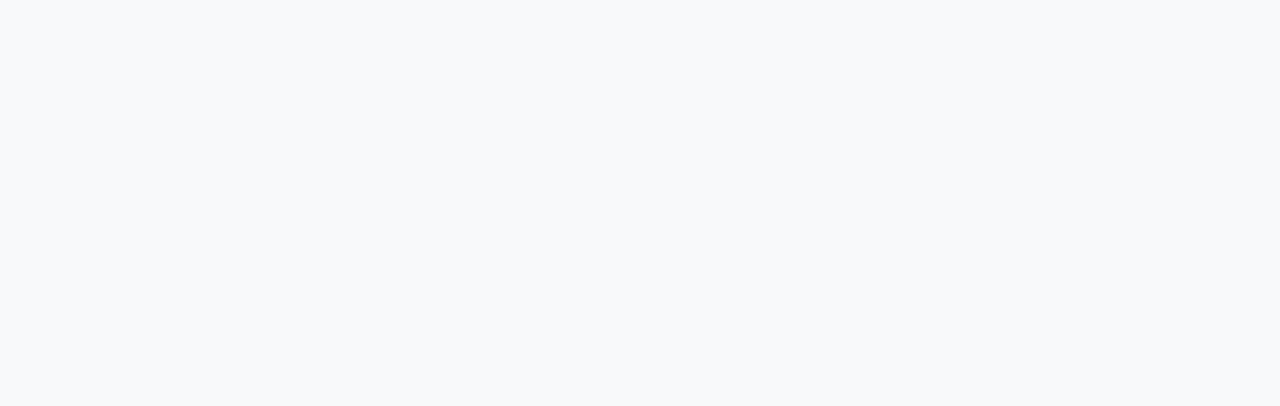
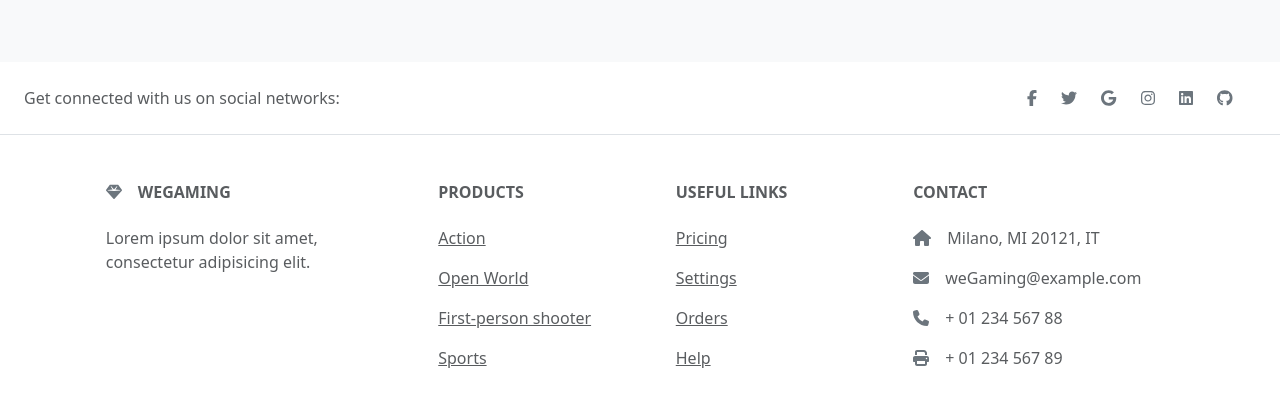
Before and after one commit to zeno9797/ecommerce-develhope, a React (Create React App) app in the folder my-app/: page /product/1 in a window 1280 px wide. Shown: the part 1106-1512 px from the top of the page. Before the commit the page ends 1168 px from the top, so only its background shows below. Built offline with nearby package versions, Linux system fonts and the light colour scheme.

Commit message:
added footer

```diff
--- a/my-app/package.json
+++ b/my-app/package.json
@@ -3,6 +3,10 @@
   "version": "0.1.0",
   "private": true,
   "dependencies": {
+    "@fortawesome/fontawesome-svg-core": "^6.4.0",
+    "@fortawesome/free-brands-svg-icons": "^6.4.0",
+    "@fortawesome/free-solid-svg-icons": "^6.4.0",
+    "@fortawesome/react-fontawesome": "^0.2.0",
     "@testing-library/jest-dom": "^5.16.5",
     "@testing-library/react": "^13.4.0",
     "@testing-library/user-event": "^13.5.0",
--- a/my-app/src/App.tsx
+++ b/my-app/src/App.tsx
@@ -5,6 +5,7 @@ import Product from "./pages/Product";
 import Store from "./pages/Store";
 import { Navbar } from "./components/Navbar";
 import { ShoppingCartProvider } from "./context/ShoppingCartContext";
+import Footer from "./components/Footer";
 
 function App() {
   return (
@@ -21,6 +22,7 @@ function App() {
             />
           </Routes>
         </Container>
+        <Footer />
       </ShoppingCartProvider>
     </>
   );
--- /dev/null
+++ b/my-app/src/components/Footer.tsx
@@ -0,0 +1,171 @@
+import React from "react";
+import { FontAwesomeIcon } from "@fortawesome/react-fontawesome";
+import {
+  faFacebookF,
+  faTwitter,
+  faGoogle,
+  faInstagram,
+  faLinkedin,
+  faGithub,
+} from "@fortawesome/free-brands-svg-icons";
+import {
+  faGem,
+  faHome,
+  faEnvelope,
+  faPhone,
+  faPrint,
+} from "@fortawesome/free-solid-svg-icons";
+
+export default function Footer() {
+  return (
+    <div>
+      <footer className="text-center text-lg-start bg-white text-muted">
+        {/* Section: Social media */}
+        <section className="d-flex justify-content-center justify-content-lg-between p-4 border-bottom">
+          {/* Left */}
+          <div className="me-5 d-none d-lg-block">
+            <span>Get connected with us on social networks:</span>
+          </div>
+          {/* Left */}
+
+          {/* Right */}
+          <div>
+            <a href="/" className="me-4 link-secondary">
+              <FontAwesomeIcon icon={faFacebookF} />
+            </a>
+            <a href="/" className="me-4 link-secondary">
+              <FontAwesomeIcon icon={faTwitter} />
+            </a>
+            <a href="/" className="me-4 link-secondary">
+              <FontAwesomeIcon icon={faGoogle} />
+            </a>
+            <a href="/" className="me-4 link-secondary">
+              <FontAwesomeIcon icon={faInstagram} />
+            </a>
+            <a href="/" className="me-4 link-secondary">
+              <FontAwesomeIcon icon={faLinkedin} />
+            </a>
+            <a href="/" className="me-4 link-secondary">
+              <FontAwesomeIcon icon={faGithub} />
+            </a>
+          </div>
+          {/* Right */}
+        </section>
+        {/* Section: Social media */}
+
+        {/* Section: Links */}
+        <section>
+          <div className="container text-center text-md-start mt-5">
+            {/* Grid row */}
+            <div className="row mt-3">
+              {/* Grid column */}
+              <div className="col-md-3 col-lg-4 col-xl-3 mx-auto mb-4">
+                {/* Content */}
+                <h6 className="text-uppercase fw-bold mb-4">
+                  <FontAwesomeIcon
+                    icon={faGem}
+                    className="me-3 text-secondary"
+                  />
+                  WeGaming
+                </h6>
+                <p>Lorem ipsum dolor sit amet, consectetur adipisicing elit.</p>
+              </div>
+              {/* Grid column */}
+
+              {/* Grid column */}
+              <div className="col-md-2 col-lg-2 col-xl-2 mx-auto mb-4">
+                {/* Links */}
+                <h6 className="text-uppercase fw-bold mb-4">Products</h6>
+                <p>
+                  <a href="#!" className="text-reset">
+                    Action
+                  </a>
+                </p>
+                <p>
+                  <a href="#!" className="text-reset">
+                    Open World
+                  </a>
+                </p>
+                <p>
+                  <a href="#!" className="text-reset">
+                    First-person shooter
+                  </a>
+                </p>
+                <p>
+                  <a href="#!" className="text-reset">
+                    Sports
+                  </a>
+                </p>
+              </div>
+              {/* Grid column */}
+
+              {/* Grid column */}
+              <div className="col-md-3 col-lg-2 col-xl-2 mx-auto mb-4">
+                {/* Links */}
+                <h6 className="text-uppercase fw-bold mb-4">Useful links</h6>
+                <p>
+                  <a href="#!" className="text-reset">
+                    Pricing
+                  </a>
+                </p>
+                <p>
+                  <a href="#!" className="text-reset">
+                    Settings
+                  </a>
+                </p>
+                <p>
+                  <a href="#!" className="text-reset">
+                    Orders
+                  </a>
+                </p>
+                <p>
+                  <a href="#!" className="text-reset">
+                    Help
+                  </a>
+                </p>
+              </div>
+              {/* Grid column */}
+
+              {/* Grid column */}
+              <div className="col-md-4 col-lg-3 col-xl-3 mx-auto mb-md-0 mb-4">
+                {/* Links */}
+                <h6 className="text-uppercase fw-bold mb-4">Contact</h6>
+                <p>
+                  <FontAwesomeIcon
+                    icon={faHome}
+                    className="me-3 text-secondary"
+                  />
+                  Milano, MI 20121, IT
+                </p>
+                <p>
+                  <FontAwesomeIcon
+                    icon={faEnvelope}
+                    className="me-3 text-secondary"
+                  />
+                  weGaming@example.com
+                </p>
+                <p>
+                  <FontAwesomeIcon
+                    icon={faPhone}
+                    className="me-3 text-secondary"
+                  />
+                  + 01 234 567 88
+                </p>
+                <p>
+                  <FontAwesomeIcon
+                    icon={faPrint}
+                    className="me-3 text-secondary"
+                  />
+                  + 01 234 567 89
+                </p>
+              </div>
+              {/* Grid column */}
+            </div>
+            {/* Grid row */}
+          </div>
+        </section>
+        {/* Section: Links */}
+      </footer>
+    </div>
+  );
+}
```
Also changed, not shown: 1 other file (tests, documents, lock files or other folders).
